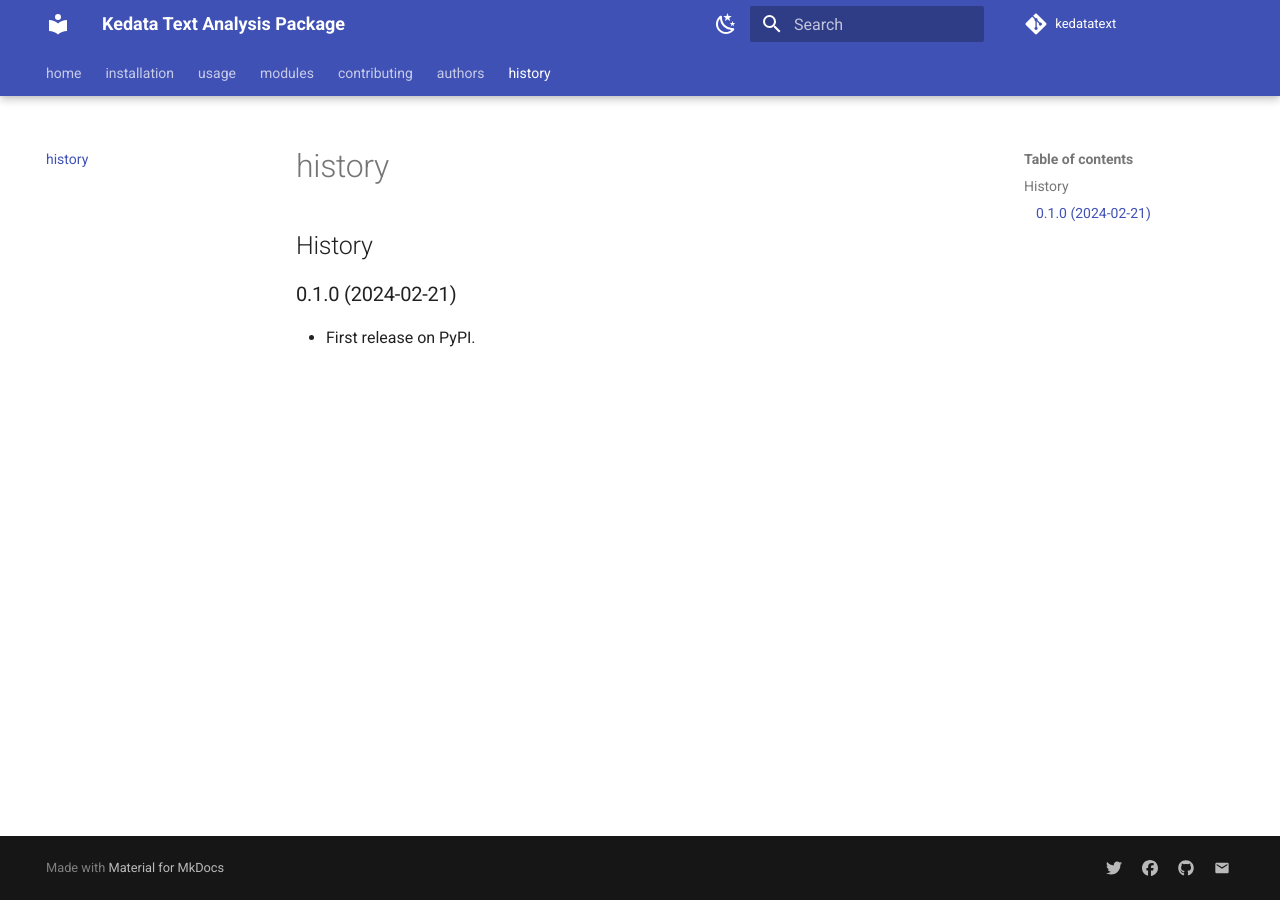
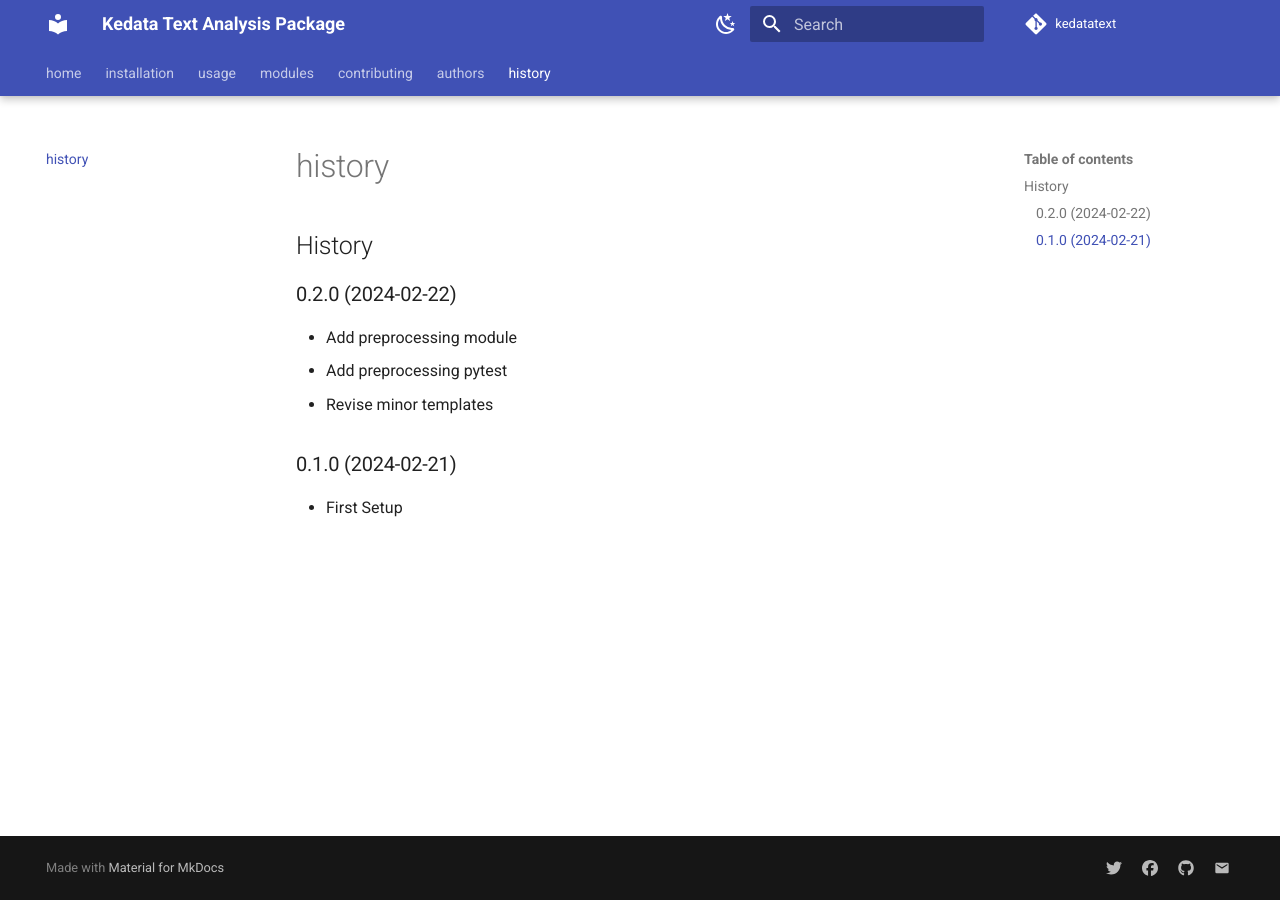
Before and after one commit to canggihpw/kedatatext, an MkDocs documentation site: the page built from docs/history.md, in a window 1280 px wide. Built offline with MkDocs 1.6.1 and Material for MkDocs 9.7.7, drawn with Linux system fonts in a browser that asks for light colours; comment, search, counter and statistics services are not loaded; the version menu is left out.

Commit message:
Changelog 0.2.0

```diff
--- a/HISTORY.md
+++ b/HISTORY.md
@@ -1,5 +1,11 @@
 # History
+
+## 0.2.0 (2024-02-22)
+
+* Add preprocessing module
+* Add preprocessing pytest
+* Revise minor templates
 
 ## 0.1.0 (2024-02-21)
 
-* First release on PyPI.
+* First Setup
--- a/pyproject.toml
+++ b/pyproject.toml
@@ -1,7 +1,7 @@
 [tool]
 [tool.poetry]
 name = "kedatatext"
-version = "0.1.0"
+version = "0.2.0"
 homepage = "https://github.com/canggihpw/kedatatext"
 description = "Skeleton project created by Python Project Wizard (ppw)."
 authors = ["Canggih Puspo Wibowo <cangcappo@gmail.com>"]
```
Also changed, not shown: 1 other file.
